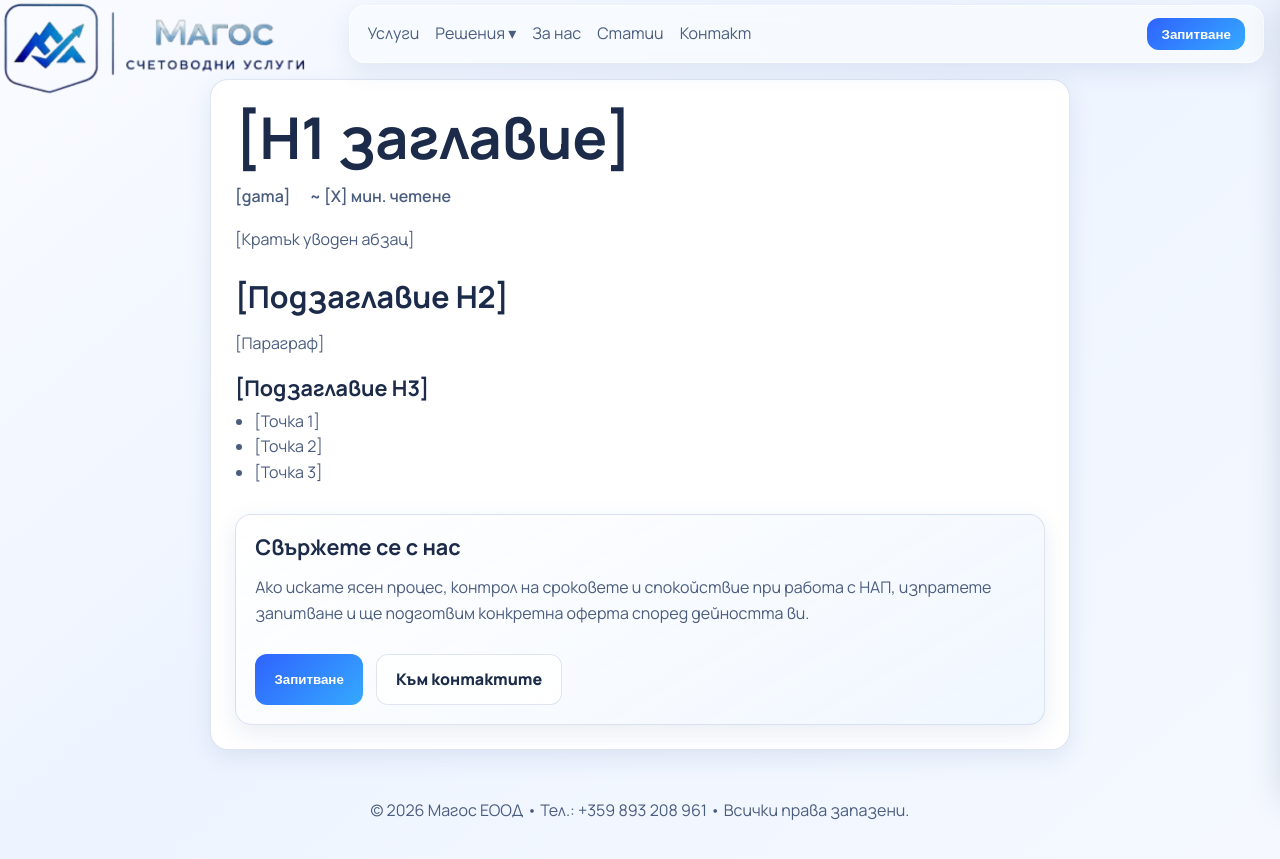
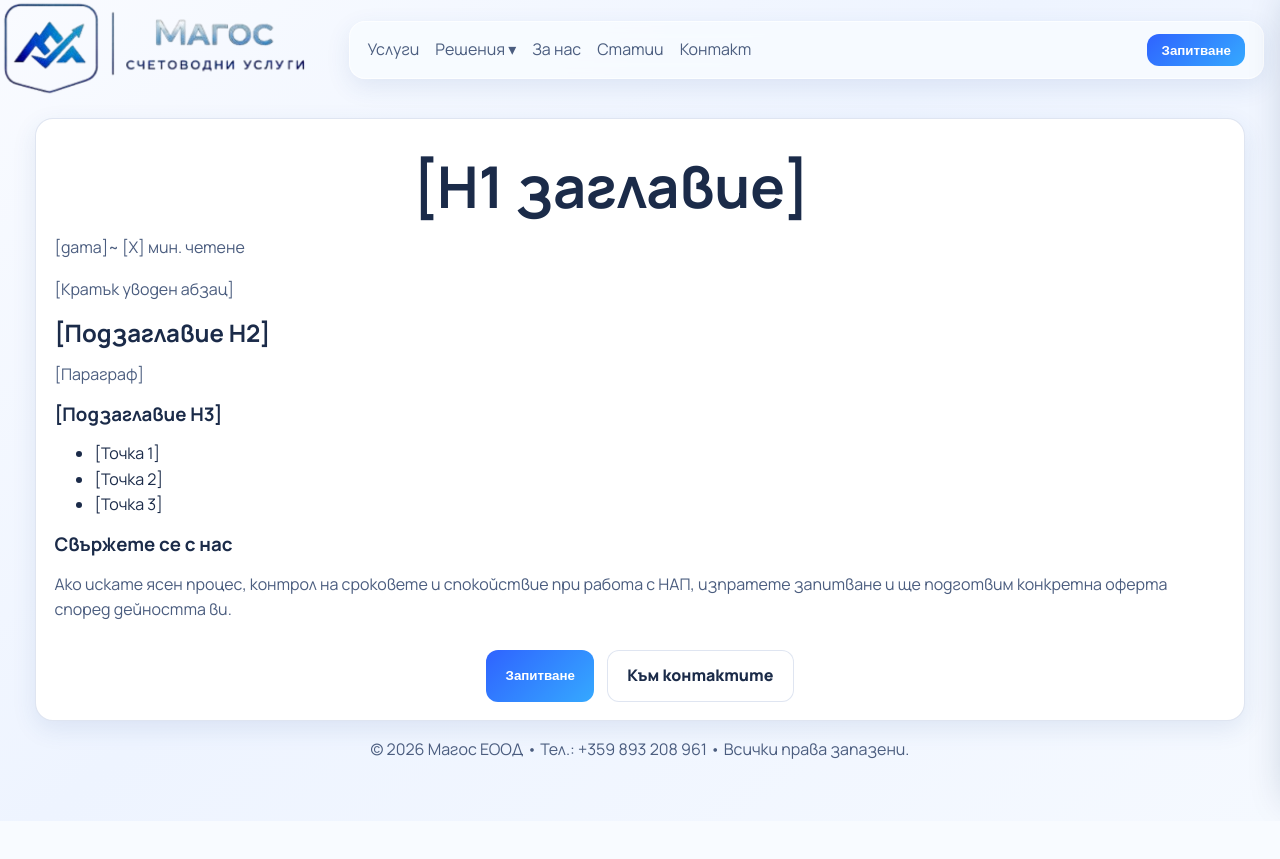
Before and after one commit to unaxsys/Accountant, a PHP site: page /statii/_template.html in a window 1280 px wide. After the commit the page ends 799 px from the top, so only its background shows below. Run offline with PHP 8.4, Linux system fonts and the light colour scheme.

Commit message:
Add files via upload

```diff
--- a/styles.css
+++ b/styles.css
@@ -35,7 +35,7 @@ body {
 .site-header,
 main,
 footer {
-  width: min(1120px, calc(100% - 2rem));
+  width: min(1210px, calc(100% - 2rem));
   margin: 0 auto;
 }
 
@@ -43,10 +43,10 @@ footer {
   position: sticky;
   top: var(--header-top-offset);
   z-index: 15;
-  margin-top: 0.3rem;
+  margin-top: 1.3rem;
   margin-left: calc(var(--logo-left-offset) + (var(--logo-width) * var(--logo-scale)) + var(--header-logo-gap));
   width: min(
-    1120px,
+    1210px,
     calc(100% - 1rem - (var(--logo-left-offset) + (var(--logo-width) * var(--logo-scale)) + var(--header-logo-gap)))
   );
   padding: 0.75rem 1.1rem;
@@ -563,67 +563,3 @@ footer {
     text-align: center;
   }
 }
-
-.article-wrap {
-  max-width: 860px;
-  margin: 0 auto;
-  padding-top: 1rem;
-  padding-bottom: 2rem;
-}
-
-.article-meta {
-  display: flex;
-  flex-wrap: wrap;
-  gap: 0.65rem 1.2rem;
-  color: var(--muted);
-  font-weight: 600;
-  margin: 0.85rem 0 1.1rem;
-}
-
-.article-content {
-  padding: 1.5rem;
-}
-
-.article-content h1 {
-  max-width: 100%;
-  margin: 0;
-}
-
-.article-content h2 {
-  margin-top: 1.7rem;
-  margin-bottom: 0.7rem;
-  font-size: clamp(1.35rem, 2.4vw, 1.9rem);
-}
-
-.article-content h3 {
-  margin-top: 1.2rem;
-  margin-bottom: 0.5rem;
-  font-size: clamp(1.1rem, 2vw, 1.35rem);
-}
-
-.article-content p,
-.article-content li {
-  color: var(--muted);
-}
-
-.article-content ul {
-  margin: 0.2rem 0 0.8rem;
-  padding-left: 1.2rem;
-}
-
-.cta-box {
-  margin-top: 1.8rem;
-  padding: 1.2rem;
-  border: 1px solid var(--border);
-  border-radius: 16px;
-  background: linear-gradient(150deg, rgba(255, 255, 255, 0.95), rgba(239, 246, 255, 0.9));
-  box-shadow: var(--soft-shadow);
-}
-
-.cta-box h3 {
-  margin-top: 0;
-}
-
-.cta-box .hero-actions {
-  justify-content: flex-start;
-}
```
